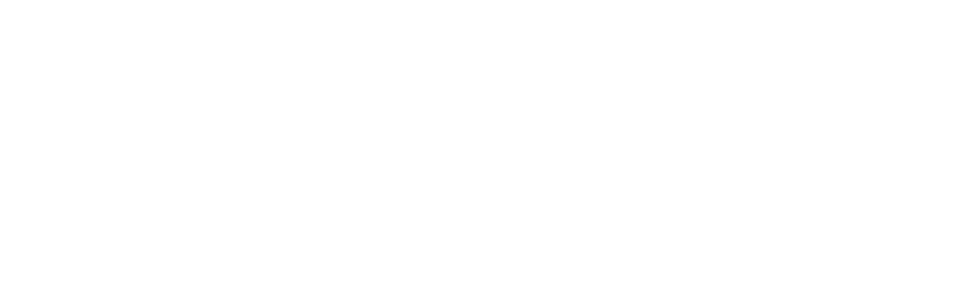
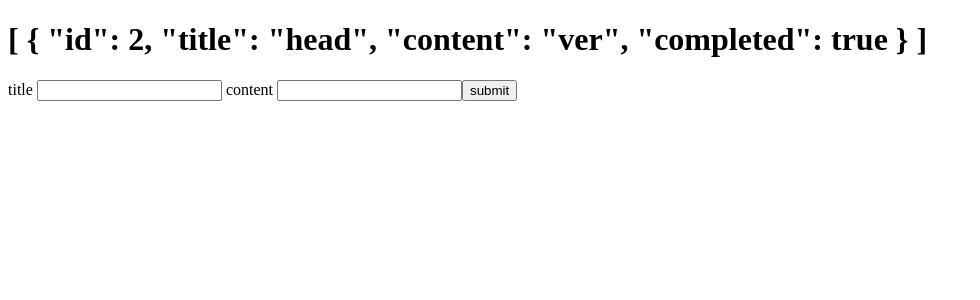
Before and after one commit to mars-tatsuru/vue3-ts, a Vue app: page / in a window 1280 px wide. Shown: the top 300 px of the page, without its empty margins (0-980 px from the left). Built offline with nearby package versions, Linux system fonts and the light colour scheme.

Commit message:
Vuexについて

```diff
--- a/package.json
+++ b/package.json
@@ -11,7 +11,8 @@
     "lint": "eslint . --ext .vue,.js,.jsx,.cjs,.mjs,.ts,.tsx,.cts,.mts --fix --ignore-path .gitignore"
   },
   "dependencies": {
-    "vue": "^3.2.45"
+    "vue": "^3.2.45",
+    "vuex": "^4.0.2"
   },
   "devDependencies": {
     "@rushstack/eslint-patch": "^1.1.4",
--- a/src/App.vue
+++ b/src/App.vue
@@ -1,7 +1,42 @@
 <script setup lang="ts">
 import HelloWorld from "./components/HelloWorld.vue";
 import TheWelcome from "./components/TheWelcome.vue";
-import { ref, computed, reactive } from "vue";
+import { ref, computed, reactive, onMounted } from "vue";
+import { defineComponent } from "@vue/runtime-core";
+import { useStore } from "@/store/store";
+import * as MutationTypes from "./store/mutationType";
+import * as ActionTypes from "./store/actinonTypes"
+
+const store = useStore();
+
+// const todoItems = computed(() => store.state.todoItems);
+
+const form = reactive({
+  title: "",
+  content: ""
+});
+
+const clearForm = () => {
+  form.title = "";
+  form.content = "";
+};
+
+const onSubmit = () => {
+  store.commit(MutationTypes.ADD_TODO_ITEM, {
+    id: Math.floor(Math.random() * 100000), // 仮でランダムなIDを設定
+    content: form.content,
+    title: form.title
+  });
+  console.log(store.state)
+  clearForm();
+};
+
+const todoItems = computed(() => store.getters.completedTodoItems);
+console.log(todoItems)
+
+// onMounted(async () => {
+//   await store.dispatch(ActionTypes.INITIALIZE_TODO_ITEMS)
+// })
 
 // const now = new Date()
 // const nowStr = now.toLocaleTimeString()
@@ -156,7 +191,18 @@
 
 
     <!-- その他ディレクティブ系 -->
-
+    <h1>{{todoItems}}</h1>
+    <form>
+      <label for="title">
+        title
+        <input type="text" id="title" v-model="form.title" />
+      </label>
+      <label for="content">
+        content
+        <input type="text" id="content" v-model="form.content" />
+      </label>
+      <input type="submit" value="submit" @click.prevent="onSubmit" />
+  </form>
 
   </main>
 </template>
--- a/src/main.ts
+++ b/src/main.ts
@@ -1,6 +1,7 @@
 import { createApp } from "vue";
 import App from "./App.vue";
+import { store, key } from './store/store'
 
 // import './assets/main.css'
 
-createApp(App).mount("#app");
+createApp(App).use(store, key).mount("#app");
--- /dev/null
+++ b/src/store/actinonTypes.ts
@@ -0,0 +1 @@
+export const INITIALIZE_TODO_ITEMS = "INITIALIZE_TODO_ITEMS";
--- /dev/null
+++ b/src/store/mutationType.ts
@@ -0,0 +1,2 @@
+export const ADD_TODO_ITEM = "ADD_TODO_ITEM";
+export const INITIALIZE_TODO_ITEMS = "INITIALIZE_TODO_ITEMS";
--- /dev/null
+++ b/src/store/store.ts
@@ -0,0 +1,65 @@
+import type { InjectionKey } from 'vue';
+import { createStore, Store, useStore as baseUseStore } from "vuex";
+import * as MutationTypes from "./mutationType";
+import * as ActionTypes from "./actinonTypes";
+
+
+type TodoItem = {
+  id: number;
+  title: string;
+  content: string;
+  completed: boolean;
+};
+
+// stateの型定義
+type State = {
+  todoItems: TodoItem[];
+};
+
+// storeをprovide/injectするためのキー
+export const key: InjectionKey<Store<State>> = Symbol();
+
+// store本体
+export const store = createStore<State>({
+  state: {
+    todoItems: [
+     {
+        id: 1,
+       title: "foo",
+       content: "bar",
+       completed: false
+     },
+     {
+        id: 2,
+       title: "head",
+       content: "ver",
+       completed: true
+     },
+   ]
+ },
+  mutations: {
+    //関数を定義している
+    [MutationTypes.ADD_TODO_ITEM](state, todoItem: TodoItem) {
+      state.todoItems.push(todoItem);
+    },
+    [MutationTypes.INITIALIZE_TODO_ITEMS](store, todoItems: TodoItem[]) {
+      store.todoItems = todoItems;
+    }
+  },
+  // actions: {
+  //   async [ActionTypes.INITIALIZE_TODO_ITEMS]({ commit }) {
+  //     const todoItems = await fetchAllTodoItems(); // TodoItemsを取得するAPIコール
+  //     commit(ActionTypes.INITIALIZE_TODO_ITEMS, todoItems);
+  //   }
+  // }
+  getters: {
+    completedTodoItems: store => {
+      return store.todoItems.filter(todo => todo.completed);
+    }
+  }
+});
+
+// useStoreを使う時にキーの指定を省略するためのラッパー関数
+export const useStore = () => {
+  return baseUseStore(key);
+}
```
Also changed, not shown: src/store/vuex.d.ts (added, +10 -0 lines), 1 other file (tests, documents, lock files or other folders).
